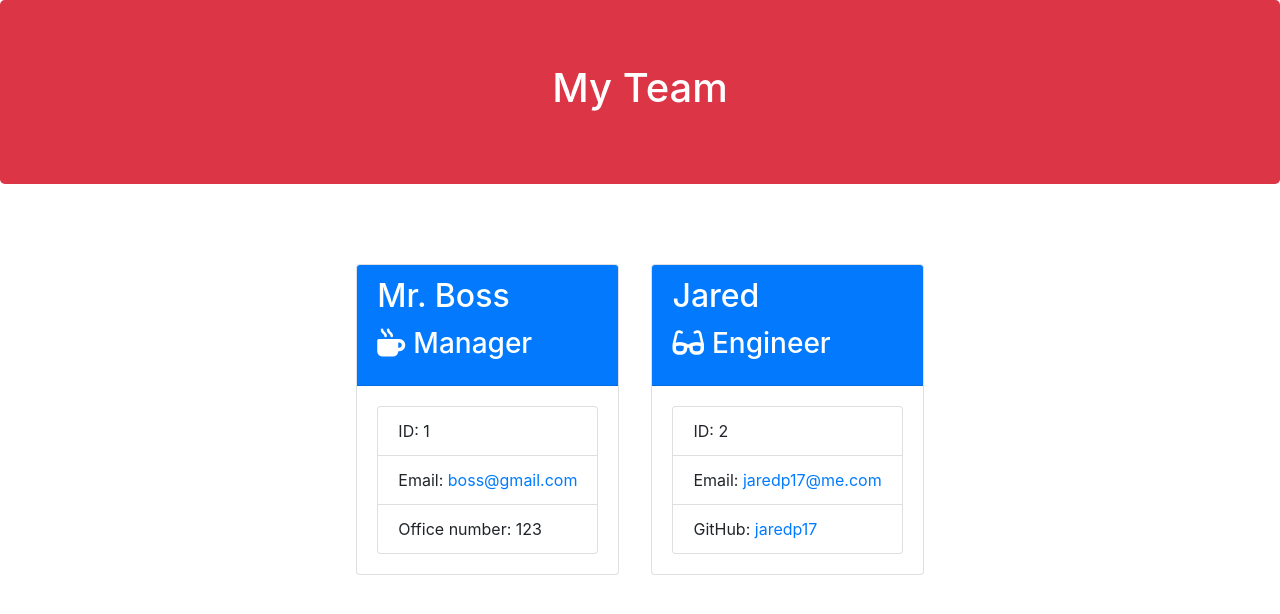
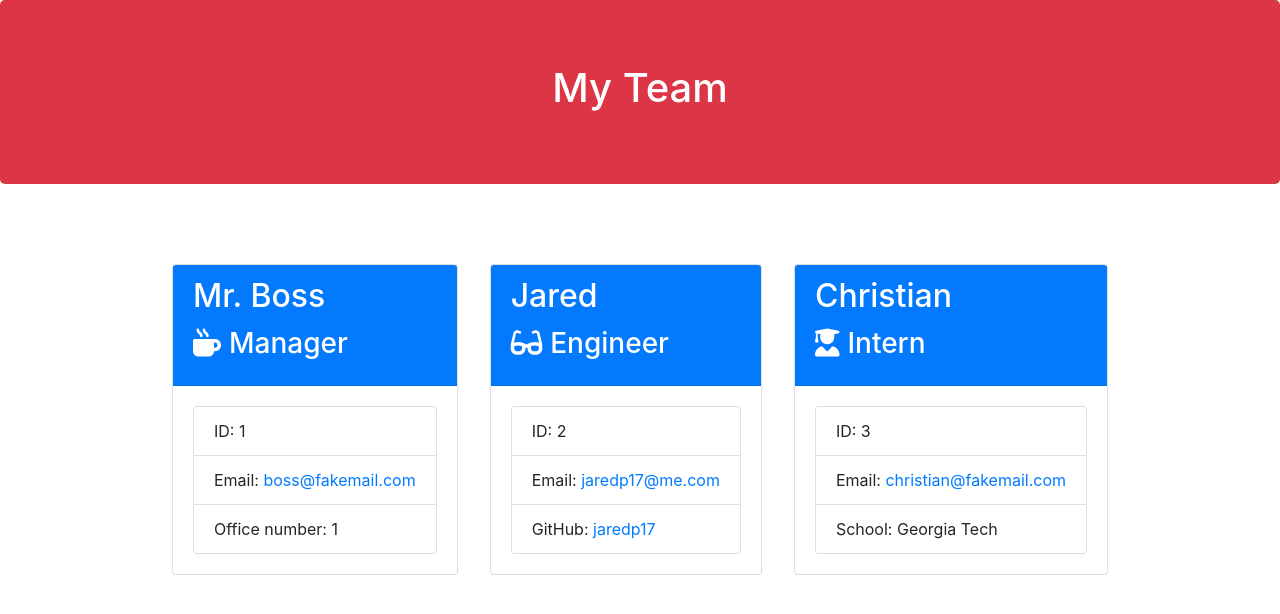
Before and after one commit to JaredP17/gt-hw-employee-summary, a website: page output/team.html in a window 1280 px wide. Drawn offline with nearby package versions, Linux system fonts and the light colour scheme.

Commit message:
Added sample output.

```diff
--- a/output/team.html
+++ b/output/team.html
@@ -31,8 +31,8 @@
     <div class="card-body">
         <ul class="list-group">
             <li class="list-group-item">ID: 1</li>
-            <li class="list-group-item">Email: <a href="mailto:boss@gmail.com">boss@gmail.com</a></li>
-            <li class="list-group-item">Office number: 123</li>
+            <li class="list-group-item">Email: <a href="mailto:boss@fakemail.com">boss@fakemail.com</a></li>
+            <li class="list-group-item">Office number: 1</li>
         </ul>
     </div>
 </div>
@@ -49,6 +49,19 @@
         </ul>
     </div>
 </div>
+<div class="card employee-card">
+    <div class="card-header">
+        <h2 class="card-title">Christian</h2>
+        <h3 class="card-title"><i class="fas fa-user-graduate mr-2"></i>Intern</h3>
+    </div>
+    <div class="card-body">
+        <ul class="list-group">
+            <li class="list-group-item">ID: 3</li>
+            <li class="list-group-item">Email: <a href="mailto:christian@fakemail.com">christian@fakemail.com</a></li>
+            <li class="list-group-item">School: Georgia Tech</li>
+        </ul>
+    </div>
+</div>
 
             </div>
         </div>
```
